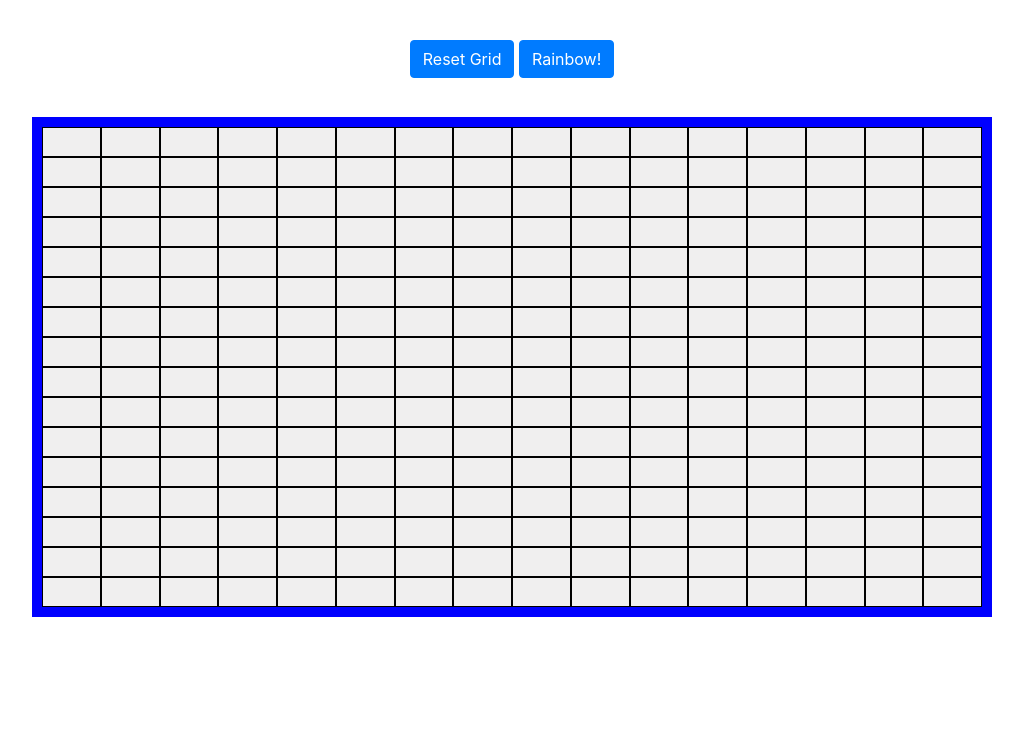
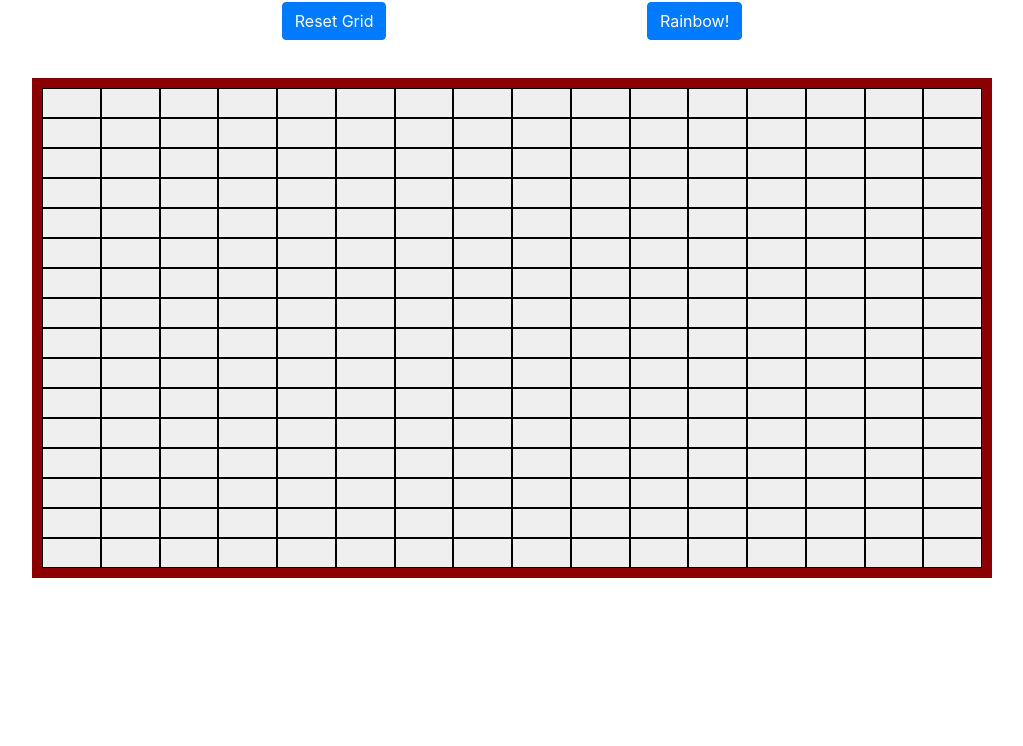
Before and after one commit to mreed5812/Etch-A-Sketch, a plain HTML site: page Index.html in a window 1280 px wide. Shown: the part 54-800 px from the top of the page, without its empty margins (128-1151 px from the left). Drawn offline with nearby package versions, Linux system fonts and the light colour scheme.

Commit message:
Added div shading on hover

```diff
--- a/style.css
+++ b/style.css
@@ -7,7 +7,8 @@
 		    height: 500px;
 		    margin: auto;
 		    width: 75%;
-		    border: 10px solid blue;
+		    border: 10px solid darkred;
+		    margin-bottom: 10%;
 		}
 
 		.grid-container div{
@@ -17,5 +18,10 @@
 
 		.button-container {
 			text-align: center;
-			padding: 3%;
+			padding-bottom: 3%;
 		}
+
+		.btn{
+			margin-left: 10%;
+			margin-right: 10%;
+		}
```
